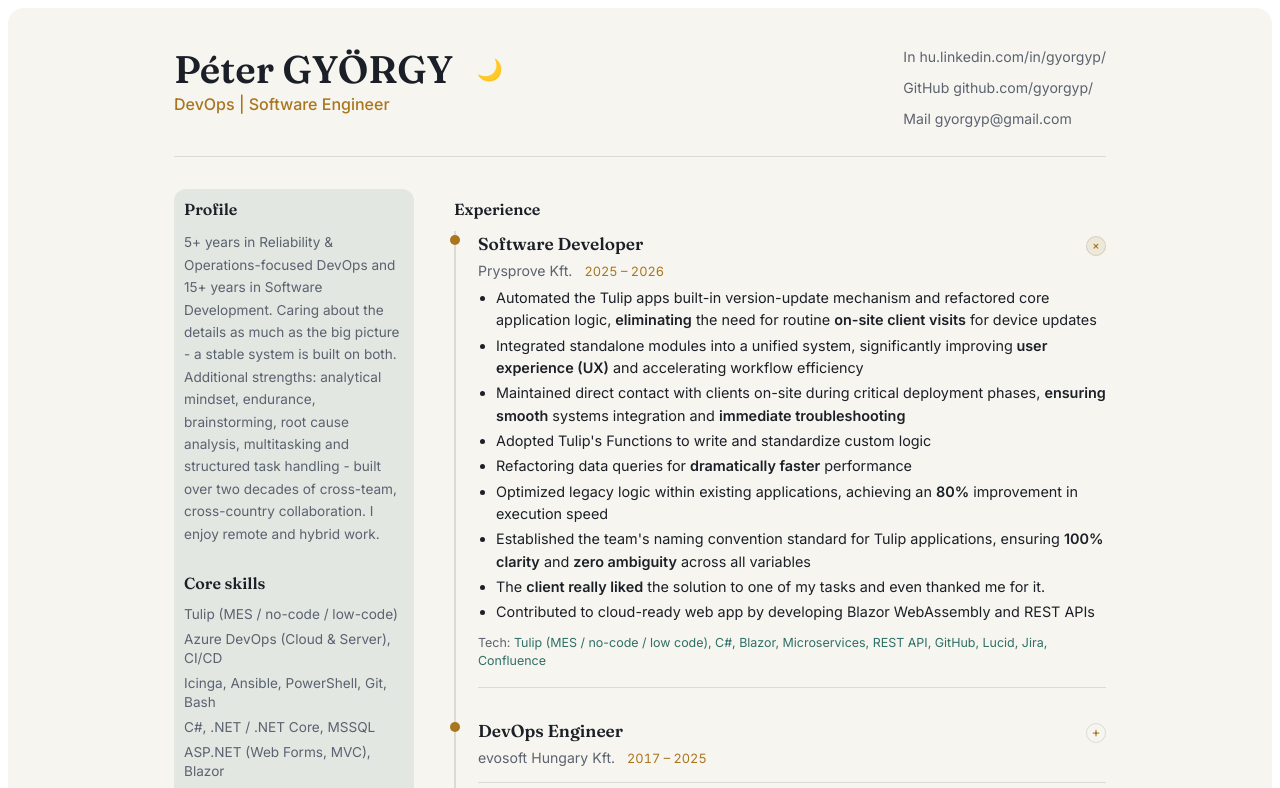
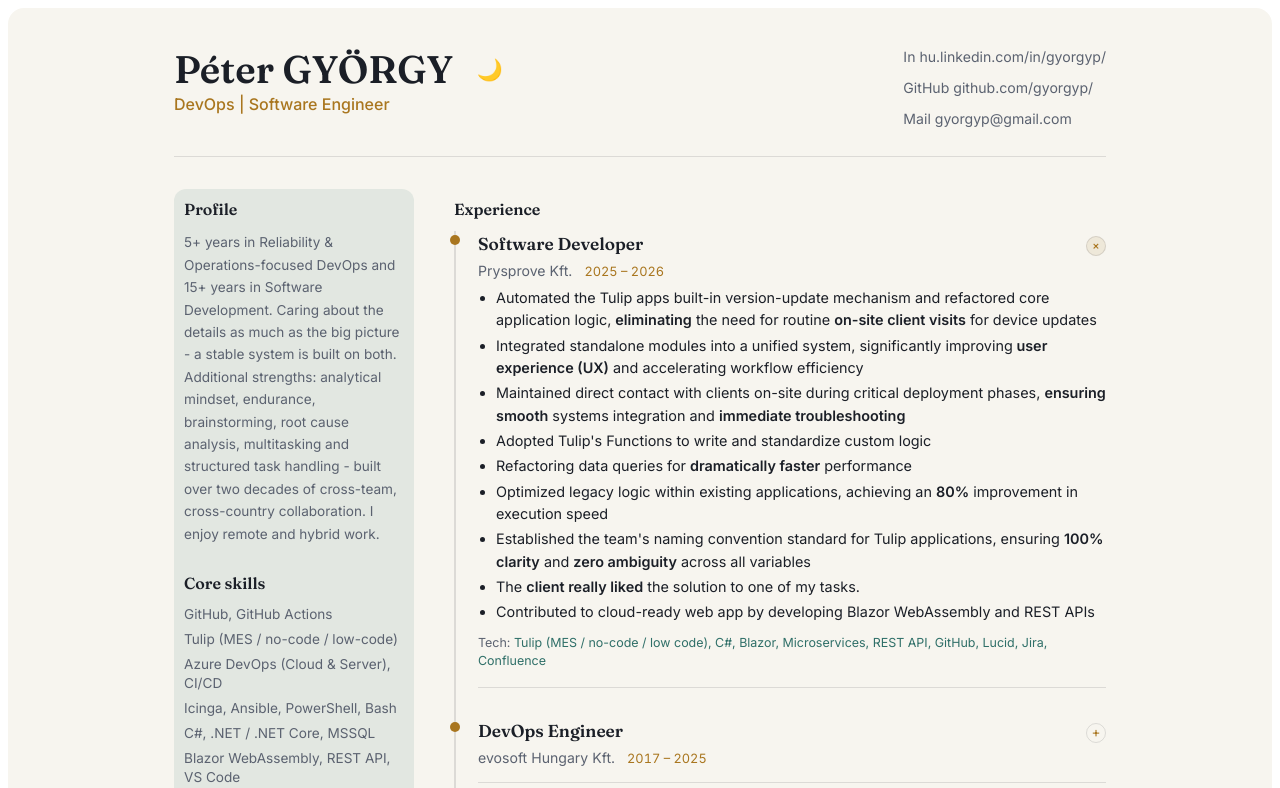
Before and after one commit to gyorgyp/cv, a React (Vite) app: page / in a window 1280 px wide. Shown: the top 788 px of the page. Built offline with nearby package versions, Linux system fonts and the light colour scheme.

Commit message:
skills modified build has been scheduled# Please enter the commit message for your changes. Lines starting

```diff
--- a/src/assets/cvData.js
+++ b/src/assets/cvData.js
@@ -23,11 +23,12 @@ export const cvData = {
   ],
 
   coreSkills: [
+    "GitHub, GitHub Actions",
     "Tulip (MES / no-code / low-code)",
     "Azure DevOps (Cloud & Server), CI/CD",
-    "Icinga, Ansible, PowerShell, Git, Bash",
+    "Icinga, Ansible, PowerShell, Bash",
     "C#, .NET / .NET Core, MSSQL",
-    "ASP.NET (Web Forms, MVC), Blazor",
+    "Blazor WebAssembly, REST API, VS Code",
     "Scrum / Agile",
   ],
 
@@ -66,7 +67,7 @@ export const cvData = {
         "Refactoring data queries for dramatically faster performance",
         "Optimized legacy logic within existing applications, achieving an 80% improvement in execution speed",
         "Established the team's naming convention standard for Tulip applications, ensuring 100% clarity and zero ambiguity across all variables",
-        "The client really liked the solution to one of my tasks and even thanked me for it.",
+        "The client really liked the solution to one of my tasks.",
         "Contributed to cloud-ready web app by developing Blazor WebAssembly and REST APIs",
       ],
       tech: "Tulip (MES / no-code / low code), C#, Blazor, Microservices, REST API, GitHub, Lucid, Jira, Confluence",
```
